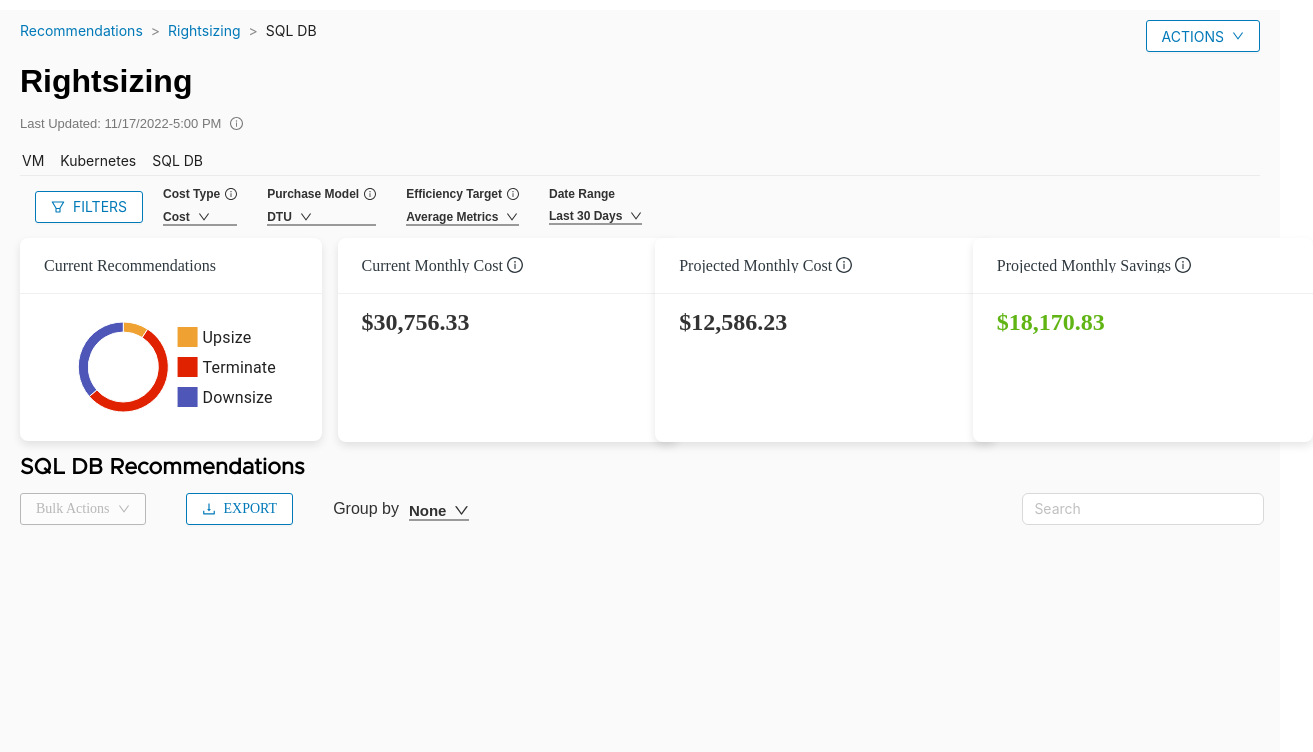
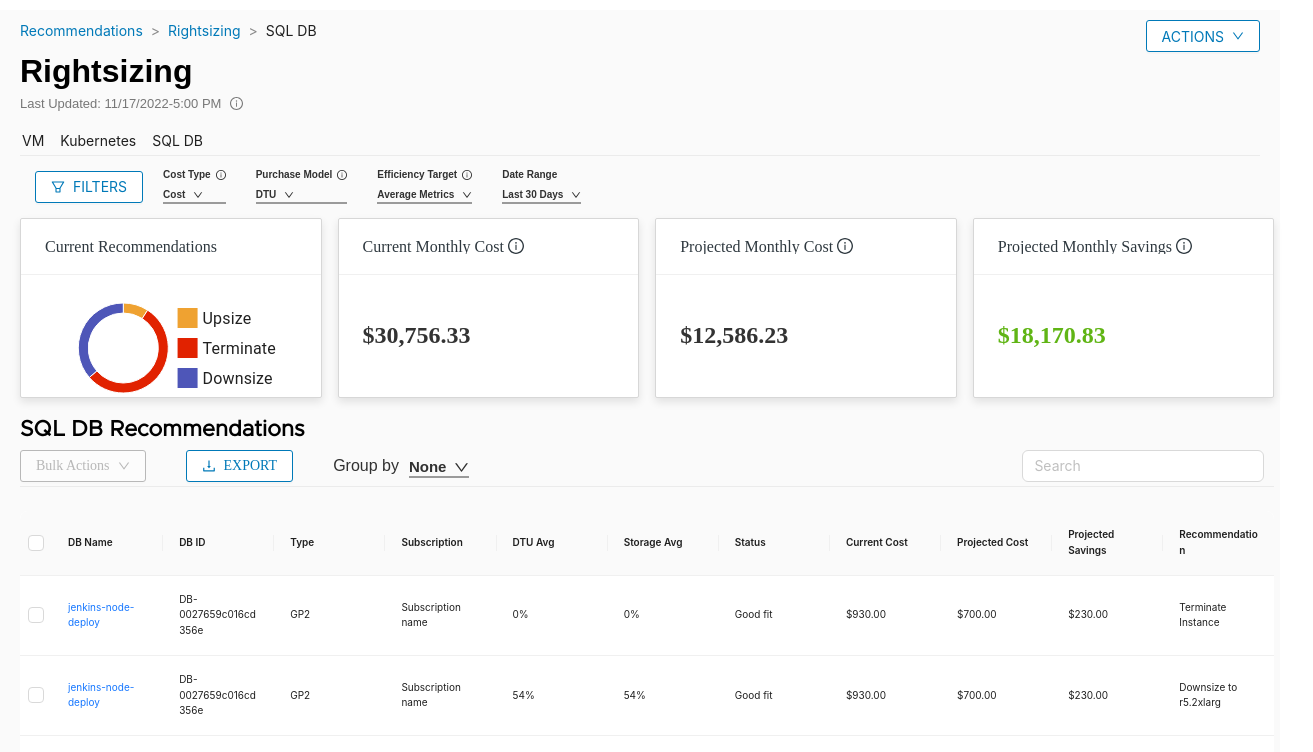
Before and after one commit to gulsevim-blbl/RightsizingServices, a React (Create React App) app: page / in a window 1280 px wide. Shown: the top 752 px of the page, 1313 px wide, since content can reach past the window. Built offline with nearby package versions, Linux system fonts and the light colour scheme; a web font is replaced by a local one.

Commit message:
data.json

```diff
--- /dev/null
+++ b/public/data.json
@@ -0,0 +1,62 @@
+[
+    {
+      "key": "0",
+      "dbname": "jenkins-node-deploy",
+      "dbid": "DB-0027659c016cd356e",
+      "type": "GP2",
+      "subscription": "Subscription name",
+      "dtuAvg": "0%",
+      "storageAvg": "0%",
+      "status": "Good fit",
+      "currentCost": "$930.00",
+      "projectedCost": "$700.00",
+      "projectedSavings": "$230.00",
+      "recommendation": "Terminate Instance"
+    },
+    {
+      "key": "1",
+      "dbname": "jenkins-node-deploy",
+      "dbid": "DB-0027659c016cd356e",
+      "type": "GP2",
+      "subscription": "Subscription name",
+      "dtuAvg": "54%",
+      "storageAvg": "54%",
+      "status": "Good fit",
+      "currentCost": "$930.00",
+      "projectedCost": "$700.00",
+      "projectedSavings": "$230.00",
+      "recommendation": "Downsize to r5.2xlarg"
+    },
+    {
+      "key": "2",
+      "dbname": "jenkins-node-deploy",
+      "dbid": "DB-0027659c016cd356e",
+      "type": "GP2",
+      "subscription": "Subscription name",
+      "dtuAvg": "19%",
+      "storageAvg": "19%",
+      "status": "Under target",
+      "currentCost": "$930.00",
+      "projectedCost": "$700.00",
+      "projectedSavings": "$230.00",
+      "recommendation": "Downsize to r5.2xlarg"
+    },
+    {
+      "key": "3",
+      "dbname": "jenkins-node-deploy",
+      "dbid": "DB-0027659c016cd356e",
+      "type": "GP2",
+      "subscription": "Subscription name",
+      "dtuAvg": "50%",
+      "storageAvg": "50%",
+      "status": "Good fit",
+      "currentCost": "$930.00",
+      "projectedCost": "$700.00",
+      "projectedSavings": "$230.00",
+      "recommendation": "Downsize to r5.2xlarg"
+    }
+
+
+
+
+  ]
--- a/src/component/DataTable.tsx
+++ b/src/component/DataTable.tsx
@@ -1,6 +1,7 @@
 import React from 'react'
 import "./datatable.css"
 import BulkActions from './BulkActions'
+import Table from './Table'
 const DataTable = () => {
   return (
     <div className='datatable'>
@@ -8,7 +9,7 @@ const DataTable = () => {
         <h1>SQL DB Recommendations</h1>
       </div>
       <BulkActions/>
-
+      <Table/>
     </div>
   )
 }
--- /dev/null
+++ b/src/component/Table.tsx
@@ -0,0 +1,108 @@
+import React, { useState, useEffect } from 'react';
+import { Divider, Table as AntdTable } from 'antd';
+import type { TableColumnsType } from 'antd';
+import "./table.css";
+
+interface DataType {
+  key: React.Key;
+  dbname: string;
+  dbid: string;
+  type: string;
+  subscription: string;
+  dtuAvg: string;
+  storageAvg: string;
+  status: string;
+  currentCost: string;
+  projectedCost: string;
+  projectedSavings: string;
+  recommendation: string;
+}
+
+const columns: TableColumnsType<DataType> = [
+  {
+    title: 'DB Name',
+    dataIndex: 'dbname',
+    render: (text: string) => <a>{text}</a>,
+  },
+  {
+    title: 'DB ID',
+    dataIndex: 'dbid',
+  },
+  {
+    title: 'Type',
+    dataIndex: 'type',
+  },
+  {
+    title: 'Subscription',
+    dataIndex: 'subscription',
+  },
+  {
+    title: 'DTU Avg',
+    dataIndex: 'dtuAvg',
+  },
+  {
+    title: 'Storage Avg',
+    dataIndex: 'storageAvg',
+  },
+  {
+    title: 'Status',
+    dataIndex: 'status',
+  },
+  {
+    title: 'Current Cost',
+    dataIndex: 'currentCost',
+  },
+  {
+    title: 'Projected Cost',
+    dataIndex: 'projectedCost',
+  },
+  {
+    title: 'Projected Savings',
+    dataIndex: 'projectedSavings',
+  },
+  {
+    title: 'Recommendation',
+    dataIndex: 'recommendation',
+  },
+];
+
+// rowSelection object indicates the need for row selection
+const rowSelection = {
+  onChange: (selectedRowKeys: React.Key[], selectedRows: DataType[]) => {
+    console.log(`selectedRowKeys: ${selectedRowKeys}`, 'selectedRows: ', selectedRows);
+  },
+  getCheckboxProps: (record: DataType) => ({
+    disabled: record.dbname === 'Disabled User', // Column configuration not to be checked
+    name: record.dbname,
+  }),
+};
+
+const Table = () => {
+  const [selectionType] = useState<'checkbox' | 'radio'>('checkbox');
+  const [data, setData] = useState<DataType[]>([]);
+
+  useEffect(() => {
+    fetch('/data.json')
+      .then(response => response.json())
+      .then(data => setData(data))
+      .catch(error => console.error('Error fetching data:', error));
+  }, []);
+
+  return (
+    <div className='table'>
+      <Divider />
+      <AntdTable
+        rowSelection={{
+          type: selectionType,
+          ...rowSelection,
+        }}
+        columns={columns}
+        dataSource={data}
+        pagination={false} // Sayfalandırmayı devre dışı bırak
+        scroll={{ y: 180 }} // Dikey kaydırma özelliği ekle, yükseklik 300px olarak ayarlandı
+      />
+    </div>
+  );
+};
+
+export default Table;
--- a/src/component/bulkactions.css
+++ b/src/component/bulkactions.css
@@ -6,6 +6,7 @@
 .BulkActions{
     display: flex;
     align-items: center;
+    margin-top: -25px;
 
 }
 
@@ -17,6 +18,7 @@
     background: white;
     opacity: 0.4;
     margin-right: 20px;
+
   }
 
   .buldactions-button:hover {
@@ -32,6 +34,7 @@
     color: #0079B8;
     background: white;
     margin: 20px;
+
 }
 
 .export-button:hover {
--- a/src/component/datatable.css
+++ b/src/component/datatable.css
@@ -6,8 +6,7 @@
 .title{
     font-family: 'ClarityCity', sans-serif;
     font-size: 11px;
-    margin-top: 10px;
-    margin-bottom: -20px;
+    padding-top: 10px;
 }
 
 }
--- a/src/component/executivesummary.css
+++ b/src/component/executivesummary.css
@@ -1,4 +1,15 @@
-.executivesummary{
+.executivesummary {
+  .ant-row {
+    display: flex;
+    flex-wrap: wrap;
+    margin-left: -8px;
+    margin-right: -8px;
+  }
+
+  .ant-col {
+    padding: 0 8px;
+    margin-bottom: 16px;
+  }
 
   .card-title {
     color: #2E383F;
@@ -8,22 +19,46 @@
     font-weight: 400;
     line-height: 11px;
   }
-      .card-content1{
+
+  .ant-card {
+    height: 100%;
+    display: flex;
+    flex-direction: column;
+    justify-content: space-between;
+    border-radius: 2px;
+    border: 1px solid #D7D7D7;
+    height: 180px;
+  }
+
+  .ant-card-body {
+    flex: 1;
+  }
+
+  .card-content1 {
     box-shadow: 0 4px 8px rgba(0, 0, 0, 0.1);
   }
-      .card-content2 , .card-content3, .card-content4{
+
+  .card-content2,
+  .card-content3,
+  .card-content4 {
     color: #333;
     font-family: Metropolis;
     font-size: 24px;
     font-style: normal;
     font-weight: 600;
     line-height: 11px;
-        height: 204px; /*21-22.satır responsluğu bozuyor */
-        width: 340px;
     box-shadow: 0 4px 8px rgba(0, 0, 0, 0.1);
   }
 
-      .card-content4{
+  .card-content4 {
     color: #60B515;
   }
+
+  .card-content2 > .ant-card-body,
+  .card-content3 > .ant-card-body,
+  .card-content4 > .ant-card-body {
+    display: flex;
+    align-items: center;
 }
+
+}
--- a/src/component/filterbar.css
+++ b/src/component/filterbar.css
@@ -24,7 +24,7 @@
     margin-left: 10px;
     color: #313131;
     font-family: Metropolis, sans-serif;
-    font-size: 12px;
+    font-size: 10px;
     font-weight: 600;
     line-height: 10px;
     padding-right: 20px;
@@ -45,5 +45,5 @@
     align-items: center;
     padding-bottom: 5px;
     border-bottom: 1px solid #9A9A9A;
-    margin-top: 6px;
+    margin-top: 5px;
 }
--- /dev/null
+++ b/src/component/table.css
@@ -0,0 +1,12 @@
+.table{
+    margin-top: -40px;
+
+}
+.ant-table-row {
+  height: 30px; /* Satır yüksekliğini ayarlar */
+}
+
+.ant-table-cell {
+  padding: 8px; /* Hücre içi boşluğu küçültür */
+  font-size: 10px; /* Yazı boyutunu küçültür */
+}
--- a/src/component/tabs.css
+++ b/src/component/tabs.css
@@ -6,14 +6,12 @@
     width: 98vw;
     height: 74vh;
     text-align: left;
-    /* background: rgba(153, 0, 255, 0.02); */
 }
 
 .kubernetes {
     width: 98vw;
     height: 74vh;
     text-align: left;
-    /* background: rgba(0, 0, 255, 0.02); */
 }
 
 .sqlDb {
--- a/src/rightsizing.css
+++ b/src/rightsizing.css
@@ -15,7 +15,7 @@
 
 .title {
     font-family: 'Metropolis', sans-serif;
-    margin-top: -10px;
+    margin-top: -20px;
 
   }
 
@@ -26,5 +26,5 @@
     font-weight: 400;
     line-height: 24px;
     text-align: left;
-    margin-top: -10px;
+    margin-top: -20px;
   }
```
Lines whose indentation alone changed are shown as unchanged.
